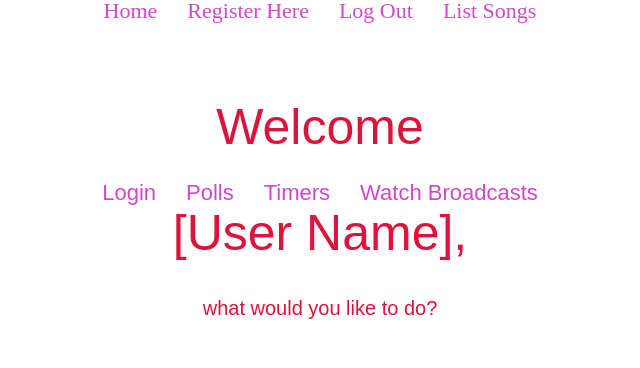
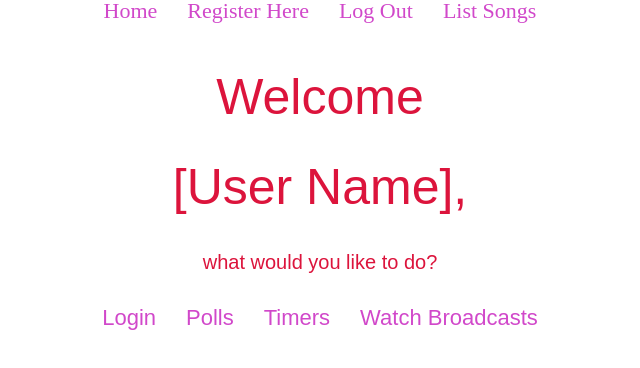
Before and after one commit to Pytormal/PYT-Studio, a React (Create React App) app: page / in a window 1280 px wide. Shown: the top 368 px of the page, without its empty margins (320-960 px from the left). Built offline with nearby package versions, Linux system fonts and the light colour scheme.

Commit message:
modified home screen

```diff
--- a/src/components/styles/App.css
+++ b/src/components/styles/App.css
@@ -11,14 +11,18 @@ html {
   display: none;
 }
 
+#split{
+  display:flex;
+  flex-direction: column;
+  height:100vh;
+}
+
 .App {
   font-family: sans-serif;
   text-align: center;
-  width:100vw;
+}
 
-}
-text-decoration:underline
-body {
+text-decoration:underline body {
   width: 100%;
 }
 
@@ -31,8 +35,7 @@ h4 {
   display: flex;
   justify-content: center;
   align-items: center;
-  margin-bottom: 2vh;
-  margin-top: 10vh;
+  padding-top: 5rem;
 }
 
 .all-links {
@@ -40,9 +43,14 @@ h4 {
   justify-content: center;
 }
 
+.home-links{
+  display:flex;
+  justify-content: center;
+  align-items: flex-end;
+}
 a {
   color: rgb(209, 72, 202);
-text-decoration: none;
+  text-decoration: none;
   padding: 1.5rem;
   font-size: 2.2rem;
 }
--- a/src/components/styles/home.css
+++ b/src/components/styles/home.css
@@ -1,15 +1,9 @@
-.welcome-title{ height:10vh;}
-
-
-
-#WelcomeUser{
-  font-size:5rem;
-padding:4rem;
- display: flex;
+#WelcomeUser {
+  font-size: 5rem;
+  padding: 4rem;
+  display: flex;
   justify-content: center;
   align-items: center;
-
-
 }
 
 .home-p {
@@ -19,6 +13,6 @@ padding:4rem;
   margin-bottom: 2rem;
 }
 
-.left-links2{
-display: none;
+.left-links2 {
+  display: none;
 }
```
